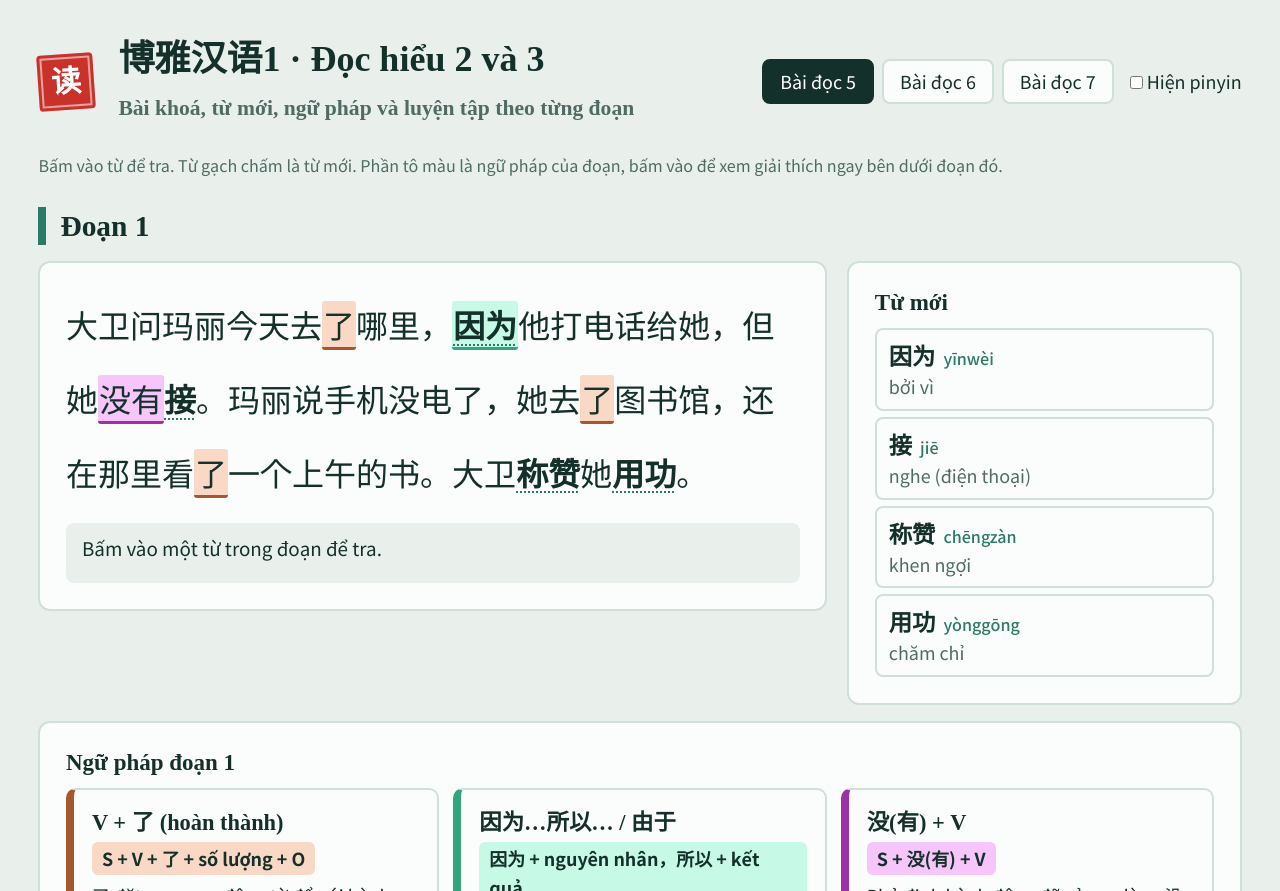
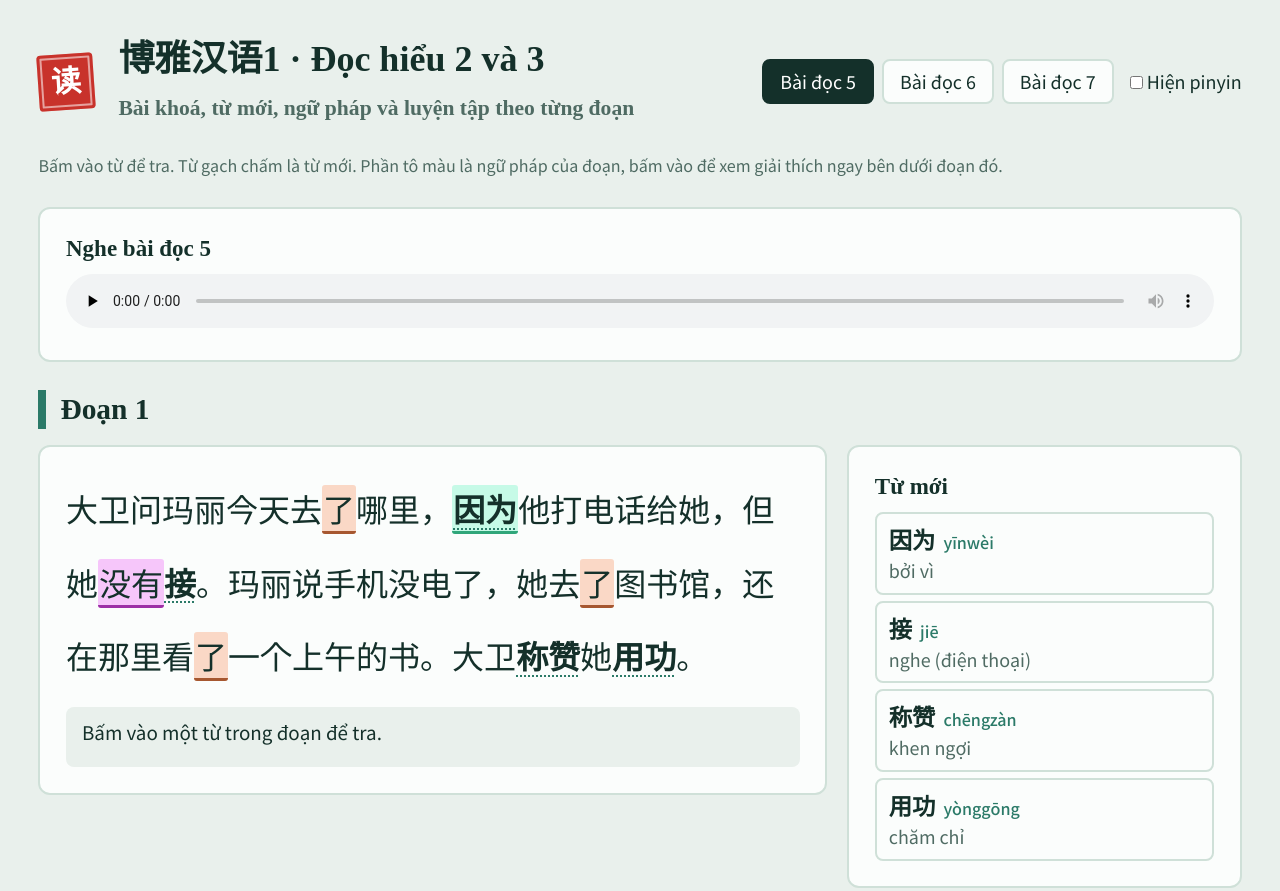
Before and after one commit to shinlaoshi3008-star/-n-c-hi-u-boya2, a plain HTML site: page index.html in a window 1280 px wide. Shown: the top 891 px of the page. Drawn offline with Linux system fonts and the light colour scheme.

Commit message:
Update audio section in index.html

```diff
--- a/index.html
+++ b/index.html
@@ -94,7 +94,8 @@ function show(n){
   const x=b.ex.map(e=>Array.isArray(e[1])
     ?`<div><p class="q">${e[0]}</p><div class="opts">${e[1].map((o,k)=>`<button class="opt" ${k===e[2]?'data-ok="1"':""}>${ABC[k]}. ${o}</button>`).join("")}</div></div>`
     :`<div class="ans" tabindex="0"><p class="q">${e[0]}</p><p class="a">${e[1]}</p></div>`).join("");
-  B.innerHTML=b.ps.map(para).join("")+`<section class="box"><h3>Luyện tập: ${b.xt}</h3><div class="X">${x}</div></section>`;
+  const audio=`<section class="box"><h3>Nghe bài đọc ${b.n}</h3><audio controls preload="none" style="width:100%" src="audio/bai${b.n}.mp3">Trình duyệt không hỗ trợ phát audio.</audio></section>`;
+  B.innerHTML=audio+b.ps.map(para).join("")+`<section class="box"><h3>Luyện tập: ${b.xt}</h3><div class="X">${x}</div></section>`;
   scrollTo(0,0);
 }
 const clr=pr=>$$("w.sel,.V li.sel",pr).forEach(x=>x.classList.remove("sel"));
```
